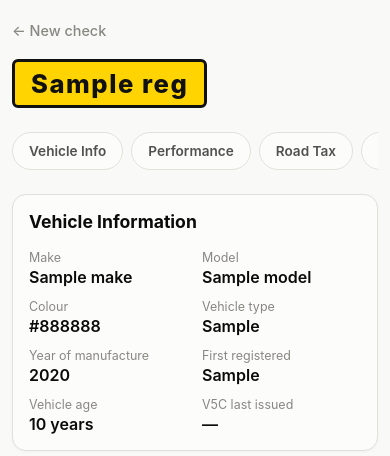
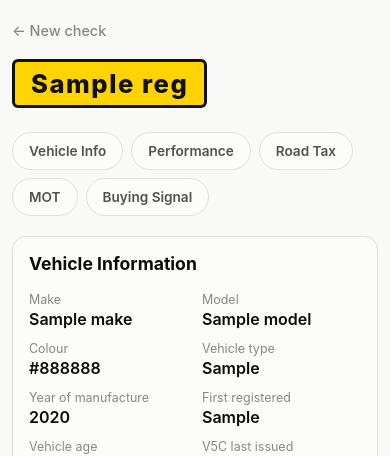
Before and after one commit to shubhamwagh/car-health-check, a FastAPI app: template src/carhealth/templates/report.html in a window 390 px wide. Shown: the top 456 px of the page. Run offline with FastAPI, Linux system fonts and the light colour scheme; the template is opened without the code that fills it: most values are stand-ins (such as "Sample title", 1, 10 or a date in 2020).

Commit message:
fix: section nav required a sideways scroll on mobile
Same class of overflow issue as the home page button — the nav pills
were in a horizontal-scroll row instead of wrapping. Switched to
flex-wrap so they drop to a new line on narrow screens instead.

```diff
--- a/src/carhealth/templates/report.html
+++ b/src/carhealth/templates/report.html
@@ -81,11 +81,9 @@
     html { scroll-behavior: smooth; }
     .section-nav {
       display: flex;
+      flex-wrap: wrap;
       gap: 8px;
-      overflow-x: auto;
-      -webkit-overflow-scrolling: touch;
       margin-bottom: 20px;
-      padding-bottom: 4px;
     }
     .section-nav a {
       flex: none;
```
